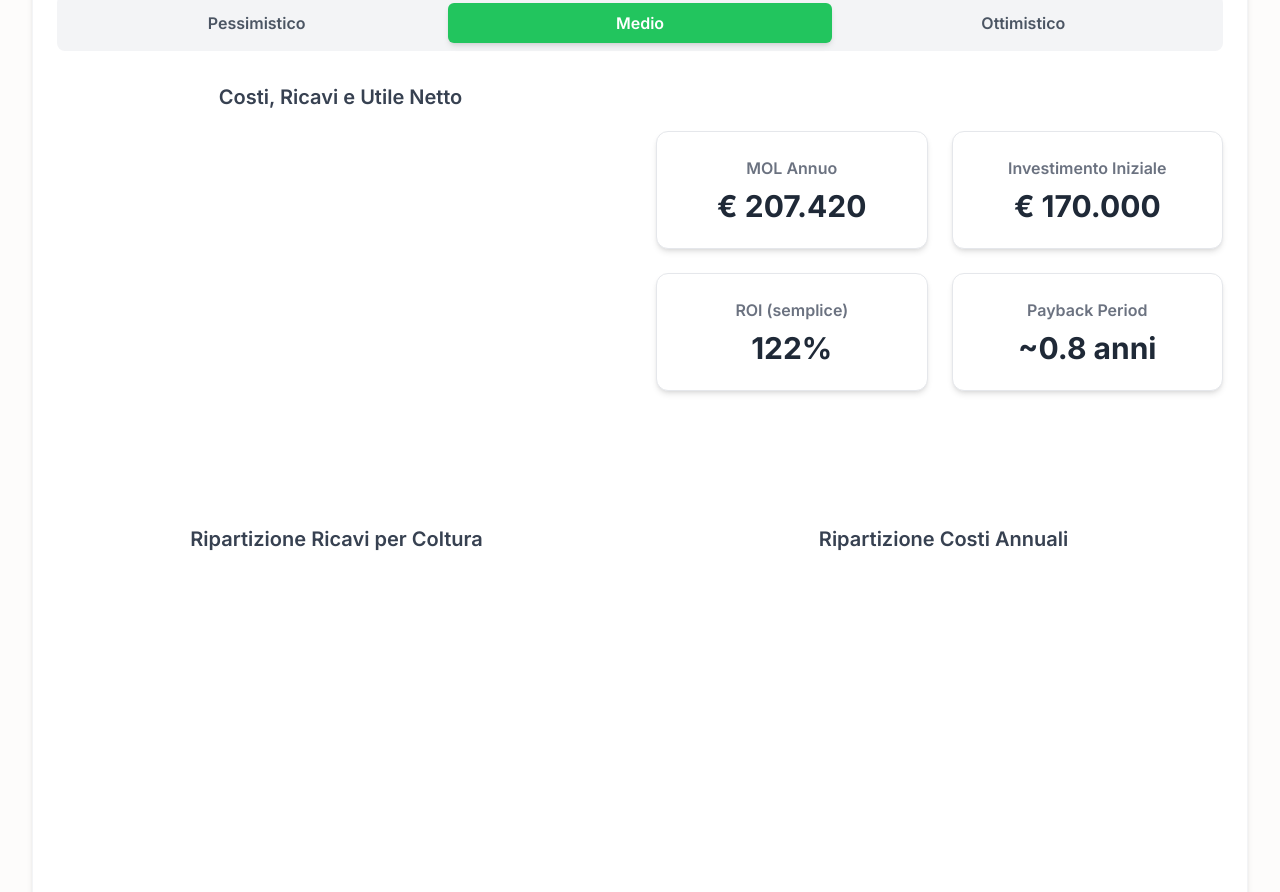
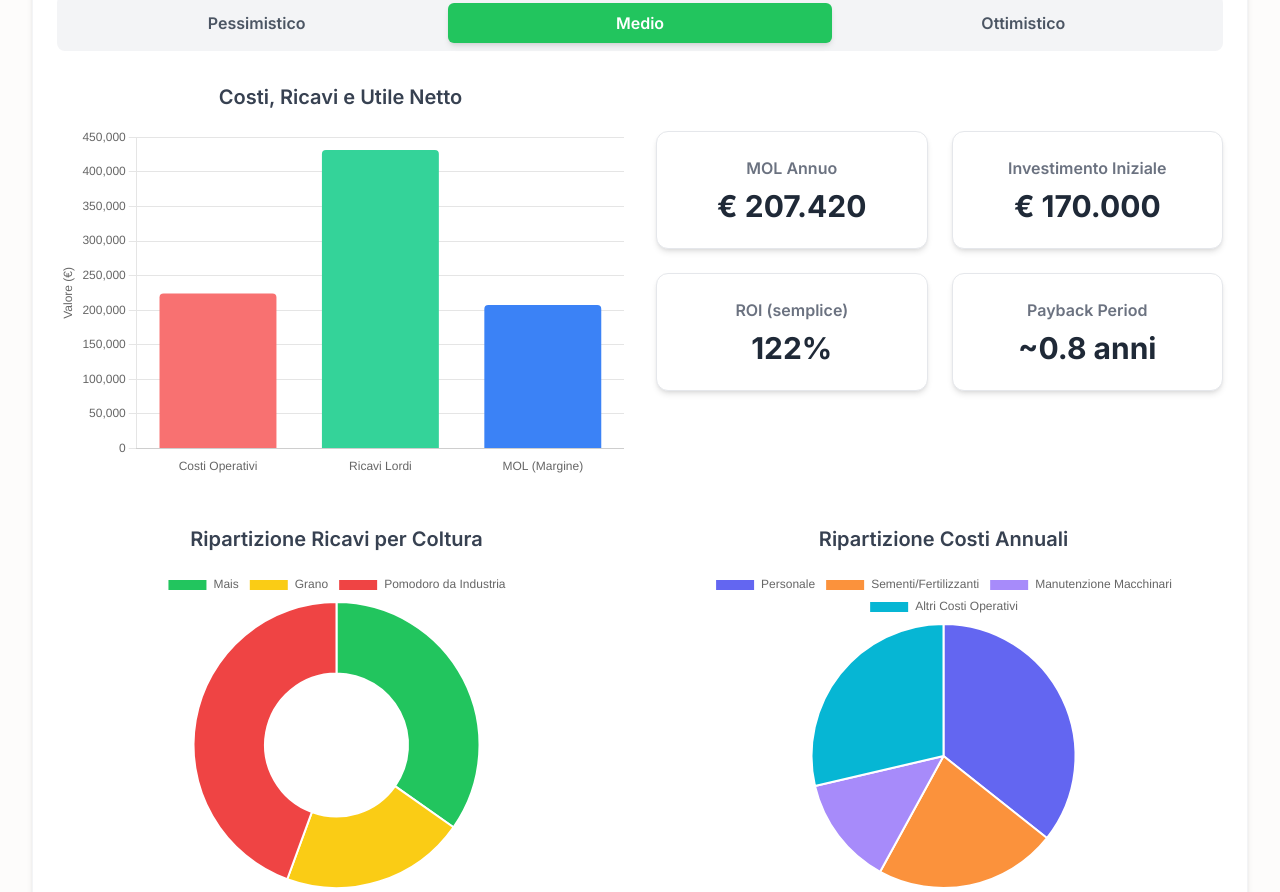
Before and after one commit to HellRosp/progetto_marzana, a plain HTML site: page index.html in a window 1280 px wide. Shown: the part 740-1632 px from the top of the page. Drawn offline with nearby package versions, Linux system fonts and the light colour scheme.

Commit message:
Update index.html

```diff
--- a/index.html
+++ b/index.html
@@ -230,20 +230,29 @@
     </div>
 
 <script>
+    // Inizializza le variabili per i grafici
+    let mainChart, revenueChart, costsChart;
+
     document.addEventListener('DOMContentLoaded', function () {
-    // Dati estratti dalla tabella riassuntiva
+        // Dati estratti e ampliati con breakdown per i grafici a torta
         const scenarioData = {
             pessimistico: {
                 ricavi: 299712, costi: 246675, utile: 53037, investimento: 170000,
-            roi: '31%', payback: '~3.2 anni'
+                roi: '31%', payback: '~3.2 anni',
+                ricavi_breakdown: [120000, 70000, 109712], // Mais, Grano, Pomodoro
+                costi_breakdown: [90000, 60000, 40000, 56675] // Personale, Sementi/Fertilizzanti, Macchinari, Altro
             },
             medio: {
                 ricavi: 431670, costi: 224250, utile: 207420, investimento: 170000,
-            roi: '122%', payback: '~0.8 anni'
+                roi: '122%', payback: '~0.8 anni',
+                ricavi_breakdown: [150000, 90000, 191670], // Mais, Grano, Pomodoro
+                costi_breakdown: [80000, 50000, 30000, 64250] // Personale, Sementi/Fertilizzanti, Macchinari, Altro
             },
             ottimistico: {
                 ricavi: 522611, costi: 213038, utile: 309573, investimento: 170000,
-            roi: '182%', payback: '~0.6 anni'
+                roi: '182%', payback: '~0.6 anni',
+                ricavi_breakdown: [180000, 100000, 242611], // Mais, Grano, Pomodoro
+                costi_breakdown: [70000, 45000, 25000, 73038] // Personale, Sementi/Fertilizzanti, Macchinari, Altro
             }
         };
 
@@ -275,11 +284,89 @@ document.addEventListener('DOMContentLoaded', function () {
             // Aggiorna lo stile del bottone
             setActiveButton(scenario);
 
-        // Qui andrebbe la logica per aggiornare i dati dei grafici (mainChart, revenueChart, etc.)
-        // usando una libreria come Chart.js.
-        // Esempio: mainChart.data.datasets[0].data = [data.costi, data.ricavi, data.utile]; mainChart.update();
+            // Aggiornamento Main Chart (Bar Chart)
+            mainChart.data.datasets[0].data = [data.costi, data.ricavi, data.utile];
+            mainChart.update();
+
+            // Aggiornamento Revenue Chart (Doughnut)
+            revenueChart.data.datasets[0].data = data.ricavi_breakdown;
+            revenueChart.update();
+
+            // Aggiornamento Costs Chart (Doughnut)
+            costsChart.data.datasets[0].data = data.costi_breakdown;
+            costsChart.update();
+
             console.log(`Dashboard aggiornato con lo scenario: ${scenario}`);
         }
+
+        // --- CHART INITIALIZATION (FIXED/ADDED CODE) ---
+
+        // 1. Main Chart (Bar Chart for Totals)
+        const ctxMain = document.getElementById('mainChart').getContext('2d');
+        mainChart = new Chart(ctxMain, {
+            type: 'bar',
+            data: {
+                labels: ['Costi Operativi', 'Ricavi Lordi', 'MOL (Margine)'],
+                datasets: [{
+                    label: 'Valori Annuali',
+                    data: [
+                        scenarioData.medio.costi,
+                        scenarioData.medio.ricavi,
+                        scenarioData.medio.utile
+                    ],
+                    backgroundColor: ['#f87171', '#34d399', '#3b82f6'],
+                    borderRadius: 4,
+                }]
+            },
+            options: {
+                responsive: true,
+                maintainAspectRatio: false,
+                scales: {
+                    y: { beginAtZero: true, title: { display: true, text: 'Valore (€)' } },
+                    x: { grid: { display: false } }
+                },
+                plugins: { legend: { display: false } }
+            }
+        });
+
+        // 2. Revenue Chart (Doughnut Chart)
+        const ctxRevenue = document.getElementById('revenueChart').getContext('2d');
+        revenueChart = new Chart(ctxRevenue, {
+            type: 'doughnut',
+            data: {
+                labels: ['Mais', 'Grano', 'Pomodoro da Industria'],
+                datasets: [{
+                    data: scenarioData.medio.ricavi_breakdown,
+                    backgroundColor: ['#22c55e', '#facc15', '#ef4444'],
+                    hoverOffset: 4
+                }]
+            },
+            options: {
+                responsive: true,
+                maintainAspectRatio: false,
+            }
+        });
+
+        // 3. Costs Chart (Doughnut Chart)
+        const ctxCosts = document.getElementById('costsChart').getContext('2d');
+        costsChart = new Chart(ctxCosts, {
+            type: 'pie',
+            data: {
+                labels: ['Personale', 'Sementi/Fertilizzanti', 'Manutenzione Macchinari', 'Altri Costi Operativi'],
+                datasets: [{
+                    data: scenarioData.medio.costi_breakdown,
+                    backgroundColor: ['#6366f1', '#fb923c', '#a78bfa', '#06b6d4'],
+                    hoverOffset: 4
+                }]
+            },
+            options: {
+                responsive: true,
+                maintainAspectRatio: false,
+            }
+        });
+
+        // --- END CHART INITIALIZATION ---
+
 
         // Aggiunge gli eventi click ai bottoni
         Object.keys(buttons).forEach(scenario => {
@@ -288,10 +375,6 @@ document.addEventListener('DOMContentLoaded', function () {
 
         // Imposta lo stato iniziale del dashboard sullo scenario "Medio"
         updateDashboard('medio');
-
-    // N.B: La logica di creazione e aggiornamento dei grafici con Chart.js
-    // non è stata implementata poiché i dati di ripartizione non erano disponibili.
-    // Dovresti inizializzare i tre grafici qui e poi aggiornarli nella funzione updateDashboard.
     });
 </script>
 
```
Lines whose indentation alone changed are shown as unchanged.
